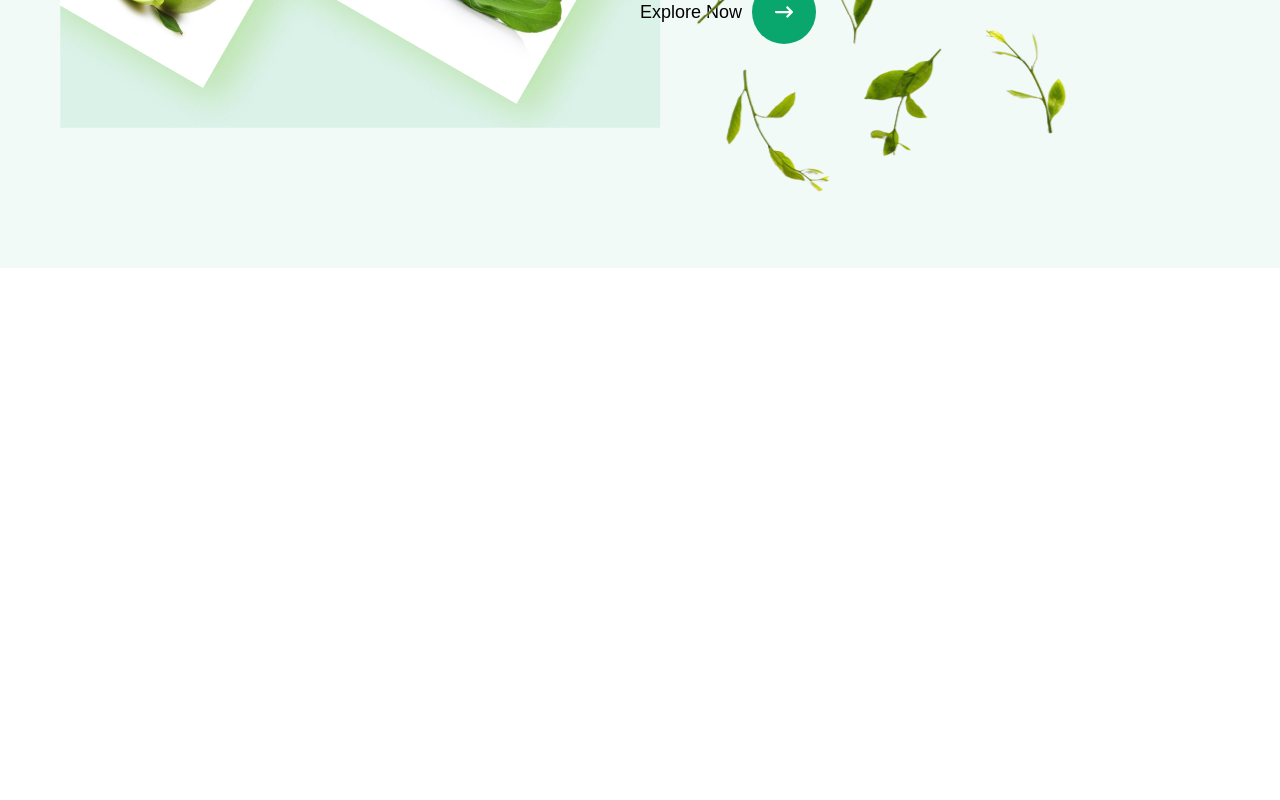
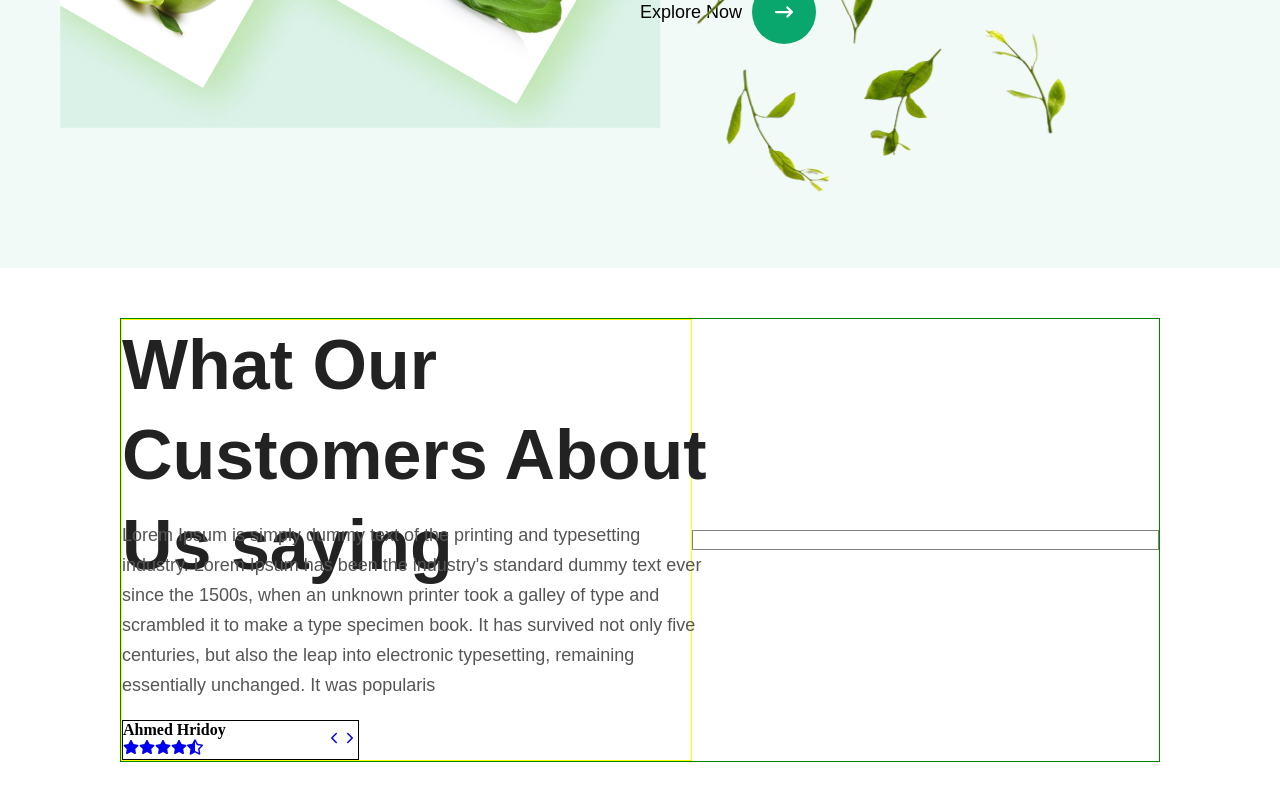
Before and after one commit to MamaraimovDavron/webpack, a React app: page / in a window 1280 px wide. Shown: the part 2584-3384 px from the top of the page. Before the commit the page ends 2852 px from the top, so only its background shows below. Built offline with nearby package versions, Linux system fonts and the light colour scheme; the HTML template or start-up script is replaced by a standard one.

Commit message:
....to be continued

```diff
--- a/src/app.jsx
+++ b/src/app.jsx
@@ -1,5 +1,6 @@
 import React from "react";
 import Best from "./components/Best.jsx";
+import Customer from "./components/Customer.jsx";
 import Header from "./components/Header.jsx";
 import Navbar from "./components/Navbar.jsx";
 import { SpecialItems } from "./components/SpecialItems.jsx";
@@ -13,6 +14,7 @@ class App extends React.Component {
         <Header />
         <Best />
         <SpecialItems />
+        <Customer />
       </div>
     );
   }
--- /dev/null
+++ b/src/components/Customer.jsx
@@ -0,0 +1,63 @@
+import React from "react";
+import { FaStar } from "react-icons/fa";
+import { FaStarHalfAlt } from "react-icons/fa";
+import { IoIosArrowBack } from "react-icons/io";
+import { IoIosArrowForward } from "react-icons/io";
+
+const Customer = () => {
+  return (
+    <div className="customer-container">
+      <div className="topBox">
+        <div className="left">
+          <h1>What Our Customers About Us saying</h1>
+          <p>
+            Lorem Ipsum is simply dummy text of the printing and typesetting
+            industry. Lorem Ipsum has been the industry's standard dummy text
+            ever since the 1500s, when an unknown printer took a galley of type
+            and scrambled it to make a type specimen book. It has survived not
+            only five centuries, but also the leap into electronic typesetting,
+            remaining essentially unchanged. It was popularis
+          </p>
+
+          <div className="box">
+            <div className="nameStar">
+              <h4>Ahmed Hridoy</h4>
+              <span>
+                <a href="!#">
+                  <FaStar />
+                </a>
+                <a href="!#">
+                  <FaStar />
+                </a>
+                <a href="!#">
+                  <FaStar />
+                </a>
+                <a href="!#">
+                  <FaStar />
+                </a>
+                <a href="!#">
+                  <FaStarHalfAlt />
+                </a>
+              </span>
+            </div>
+
+            <div className="arrows">
+              <a href="!#">
+                <IoIosArrowBack />
+              </a>
+              <a href="!#">
+                <IoIosArrowForward />
+              </a>
+            </div>
+          </div>
+        </div>
+
+        <div className="right">
+          <img src="" alt="" />
+        </div>
+      </div>
+    </div>
+  );
+};
+
+export default Customer;
--- a/src/style.css
+++ b/src/style.css
@@ -485,3 +485,63 @@
   right: 0;
   top: 200px;
 }
+
+/* Customer */
+
+.customer-container {
+  width: 100%;
+  padding: 50px 120px;
+  display: flex;
+  flex-direction: column;
+}
+
+.customer-container .topBox {
+  display: flex;
+  flex-direction: row;
+  width: 100%;
+  align-items: center;
+  border: 1px solid green;
+}
+
+.customer-container .topBox .left {
+  border: 1px solid yellow;
+  display: flex;
+  flex-direction: column;
+  align-items: flex-start;
+  width: 55%;
+  gap: 20px;
+}
+
+.customer-container .topBox .left h1 {
+  width: 640px;
+  height: 180px;
+  font-family: "Rosario", sans-serif;
+  font-weight: 700;
+  font-size: 70px;
+  color: #222222;
+  line-height: 90px;
+}
+
+.customer-container .topBox .left p {
+  width: 587px;
+  height: 180px;
+  font-family: "DM Sans", sans-serif;
+  font-size: 18px;
+  font-weight: 400;
+  line-height: 30px;
+  color: #555555;
+}
+
+.customer-container .topBox .left .box {
+  display: flex;
+  flex-direction: row;
+  border: 1px solid;
+  align-items: center;
+  justify-content: center;
+  gap: 100px;
+}
+
+.customer-container .topBox .right {
+  border: 1px solid gray;
+  width: 45%;
+}
```
Also changed, not shown: 1 other file (tests, documents, lock files or other folders).
